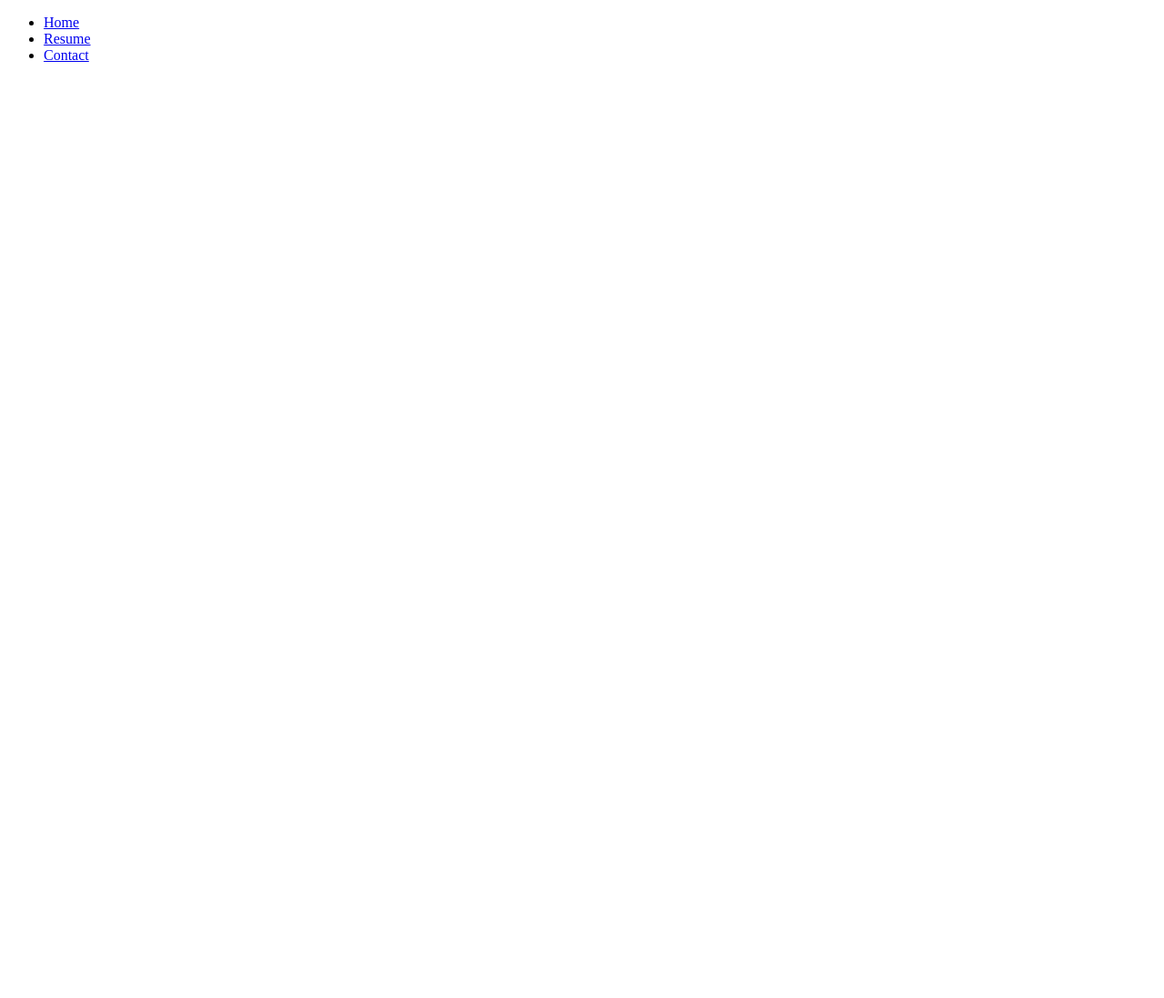
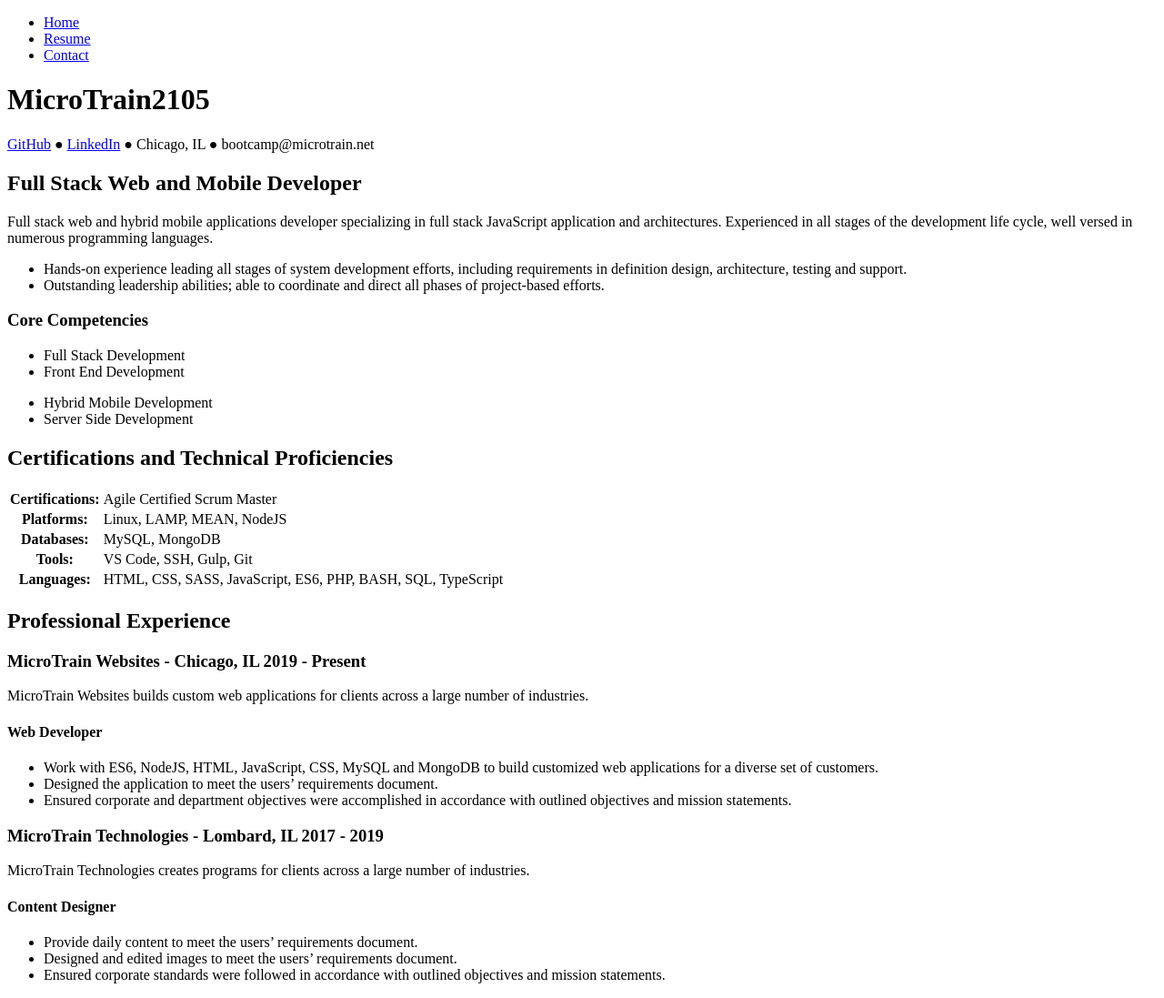
Before and after one commit to microtrain2105/microtrain2105.github.io, a plain HTML site: page resume.html in a window 1280 px wide. Shown: the top 1097 px of the page at 91% size. Before the commit the page ends 800 px from the top, so only its background shows below. Drawn offline with Linux system fonts and the light colour scheme.

Commit message:
Lab 1 HTML Resume

```diff
--- a/resume.html
+++ b/resume.html
@@ -1,18 +1,135 @@
 <!DOCTYPE html>
 <html lang="en">
-
     <head>
       <meta charset="UTF-8">
       <meta name="viewport" content="width=device-width, initial-scale=1.0">
-       <title>MicroTrain2105 Resume</title>
+      <meta name="description" content="MicroTrain2105 resume page">
+      <meta name="keywords" content="full stack, web developer, full stack web developer, CSM, Scrum Master">
+    <title>MicroTrain2105 Resume</title>
     </head>
-    <nav>
+    <body>
+      <nav>
         <ul>
           <li><a href="index.html">Home</a></li>
           <li><a href="resume.html">Resume</a></li>
           <li><a href="contact.html">Contact</a></li>
         </ul>
     </nav>
-    <body>
+        <h1>MicroTrain2105</h1>
+          <div>
+            <a href="https://microtrain2105.github.io" target="_blank" rel="noopener">GitHub</a>
+            &#x25CF;
+            <a href="https://www.linkedin.com/company/microtrain-technologies/" target="_blank" rel="noopener">LinkedIn</a>
+            &#x25CF;
+            Chicago, IL
+            &#x25CF;
+            bootcamp@microtrain.net
+          </div>
+
+          <h2>Full Stack Web and Mobile Developer</h2>
+          <p>
+            Full stack web and hybrid mobile applications developer specializing in full stack JavaScript application
+            and architectures. Experienced in all stages of the development life cycle, well versed in numerous
+            programming languages.
+        </p>
+
+        <ul>
+            <li>Hands-on experience leading all stages of system development efforts, including requirements in
+                    definition design, architecture, testing and support.</li>
+            <li>Outstanding leadership abilities; able to coordinate and direct all phases of project-based efforts.</li>
+        </ul>
+
+        <h3>Core Competencies</h3>
+
+        <ul>
+          <li>Full Stack Development</li>
+            <li>Front End Development</li>
+
+        </ul>
+
+        <ul>
+          <li>Hybrid Mobile Development</li>
+            <li>Server Side Development</li>
+        </ul>
+
+        <h2>Certifications and Technical Proficiencies</h2>
+
+        <table>
+          <tbody>
+            <tr>
+              <th>Certifications:</th>
+              <td>Agile Certified Scrum Master</td>
+            </tr>
+            <tr>
+              <th>Platforms:</th>
+              <td>Linux, LAMP, MEAN, NodeJS</td>
+            </tr>
+            <tr>
+              <th>Databases:</th>
+              <td>MySQL, MongoDB</td>
+            </tr>
+            <tr>
+              <th>Tools:</th>
+              <td>VS Code, SSH, Gulp, Git</td>
+            </tr>
+            <tr>
+              <th>Languages:</th>
+              <td>HTML, CSS, SASS, JavaScript, ES6, PHP, BASH, SQL, TypeScript</td>
+            </tr>
+          </tbody>
+        </table>
+
+
+        <h2>Professional Experience</h2>
+        <h3>
+          <span>MicroTrain Websites - Chicago, IL</span>
+          <span>2019 - Present</span>
+        </h3>
+        <p>MicroTrain Websites builds custom web applications for clients across a large number of industries.</p>
+
+        <h4>Web Developer</h4>
+        <ul>
+            <li>Work with ES6, NodeJS, HTML, JavaScript, CSS, MySQL and MongoDB to build customized web applications for a diverse set of customers.</li>
+            <li>Designed the application to meet the users’ requirements document.</li>
+            <li>Ensured corporate and department objectives were accomplished in accordance with outlined objectives and mission statements.</li>
+        </ul>
+
+        <h3>
+          <span>MicroTrain Technologies - Lombard, IL</span>
+          <span>2017 - 2019</span>
+        </h3>
+        <p>MicroTrain Technologies creates programs for clients across a large number of industries.</p>
+
+        <h4>Content Designer</h4>
+        <ul>
+            <li>Provide daily content to meet the users’ requirements document.</li>
+            <li>Designed and edited images to meet the users’ requirements document.</li>
+            <li>Ensured corporate standards were followed in accordance with outlined objectives and mission statements.</li>
+        </ul>
+        </ul>
+
+        <h5>Key Contributions</h5>
+        <ul>
+            <li>Full stack LAMP development(Linux, Apache, MySQL, PHP, Bash, Ajax).</li>
+            <li>Recognized for the development of excellent business relationships, providing exemplary customer service.</li>
+        </ul>
+
+        <h2>Education</h2>
+
+        <h3>
+          MicroTrain Technologies - Chicago, IL
+        <span>Summer 2021</span>
+        </h3>
+        <h4>Agile Full Stack Web and Hybrid Mobile Application Development</h4>
+        <p>Front-end and client-side development with HTML, CSS and JavaScript. Work with libraries and frameworks such as jQuery, Bootstrap and Angular. Build tools such as Yarn and Gulp. Use web technology to build hybrid mobile applications using Apache’s Cordova.</p>
+        <p>Work with third party APIs from vendors such as Google, NASA, Twilio and so on. Server side integration with LAMP (Linux, Apache, MySQL, PHP) and MEAN (MongoDB, Express, Angular, Node,js) stacks. Build, set-up, maintain own cloud based server.</p>
+
+        <h3>
+          MicroTrain Technologies - Chicago, IL
+        <span>Fall 2021</span>
+        </h3>
+        <h4>Agile Scrum Master</h4>
+        <p>Covering the principles of Agile and Scrum methodology through a combination of robust simulations, hands-on experimentation and high-quality instruction. Currently learning the fundamentals of Scrum and how to facilitate, coach and lead an Agile project.</p>
+
     </body>
 </html>
```
